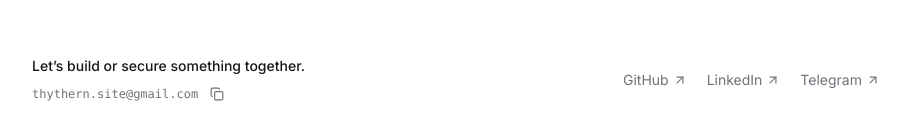
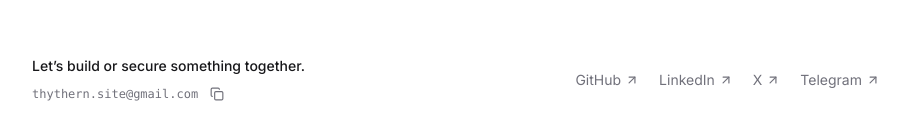
Before and after one commit to thernthy/thernthy.site, a React (Vite) app: page / in a window 1280 px wide. Shown: the part 3450-3590 px from the top of the page, without its empty margins (184-1095 px from the left). Built offline with nearby package versions, Linux system fonts and the light colour scheme; the HTML template or start-up script is replaced by a standard one.

Commit message:
Add X social profile to portfolio footer

```diff
--- a/src/components/Footer.tsx
+++ b/src/components/Footer.tsx
@@ -61,6 +61,14 @@ export function Footer() {
             LinkedIn <ArrowUpRight className="w-3.5 h-3.5" />
           </a>
           <a
+            href="https://x.com/immex23"
+            target="_blank"
+            rel="noopener noreferrer"
+            className="inline-flex items-center gap-1 hover:text-zinc-900 dark:hover:text-zinc-100 transition-colors"
+          >
+            X <ArrowUpRight className="w-3.5 h-3.5" />
+          </a>
+          <a
             href="https://t.me"
             target="_blank"
             rel="noopener noreferrer"
```
